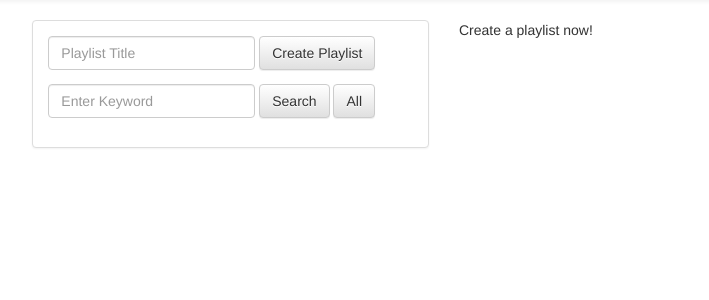
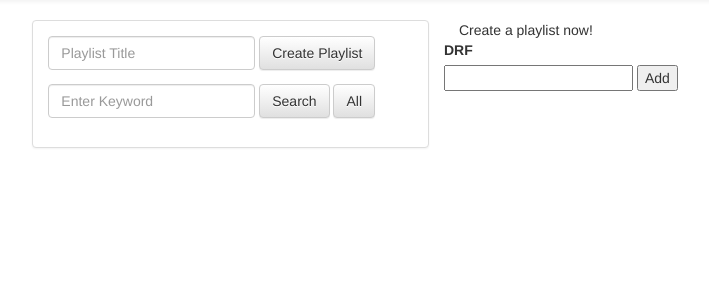
Before and after one commit to goody153/music, a Django app: page /music/ in a window 1280 px wide. Shown: the part 62-362 px from the top of the page, without its empty margins (196-905 px from the left). Run offline with Django 3.2, Linux system fonts and the light colour scheme; the visitor is signed in with stand-in values (Sample User, id 1); data that the repository does not hold is empty; some libraries are stand-ins or nearby versions.

Commit message:
applying ajax to the add playlist(testing)

```diff
--- a/assets/js/playlist.js
+++ b/assets/js/playlist.js
@@ -78,3 +78,16 @@
       song_ids.pop();
     });
   });
+
+  $(document).on('submit', '#add_playlist', function(event){
+    event.preventDefault();
+    $.ajax({
+      type: 'post',
+      url: $(this).attr('action-url'),
+      data: $(this).serialize()
+    }).done(function(response){
+      console.log(response);
+    }).fail(function(response){
+      console.log(response.responseText);
+    });
+  });
--- a/playlist/api.py
+++ b/playlist/api.py
@@ -3,6 +3,8 @@ from playlist.serializers import PlaylistSerializer
 from django.shortcuts import get_object_or_404
 from rest_framework import viewsets
 from rest_framework.response import Response
+from django.http import Http404, JsonResponse
+from rest_framework import status
 
 
 class PlaylistViewSet(viewsets.ViewSet):
@@ -10,4 +12,6 @@ class PlaylistViewSet(viewsets.ViewSet):
     """
     def add_playlist(self, request):
         serializer = PlaylistSerializer(data=self.request.data)
-        import pdb;pdb.set_trace()
+        if serializer.is_valid():
+            return Response(serializer.data)
+        return Response(serializer.errors, status=status.HTTP_400_BAD_REQUEST)
--- a/playlist/urls.py
+++ b/playlist/urls.py
@@ -24,5 +24,5 @@ urlpatterns = [
     url(r'^playlist/playlistsearch/$', SearchedPlaylist.as_view(), name='search_playlist'),
     url(r'^playlist/search/add/$', AddToPlaylistFromYoutube.as_view(), name='add_youtube_search'),
     # DRF API
-    url(r'^api/playlist$', PlaylistViewSet.as_view({'post': 'add_playlist'}), name='add_song')
+    url(r'^api/playlist$', PlaylistViewSet.as_view({'post': 'add_playlist'}), name='add_playlist')
 ]
--- a/templates/playlist/playlists.html
+++ b/templates/playlist/playlists.html
@@ -56,4 +56,13 @@
 <div class="col-md-2">
 </div>
 
+<br>
+<label>DRF</label>
+<form method="post" action-url="{% url 'add_playlist' %}" id="add_playlist">
+  {% csrf_token %}
+  <input type="text" name="title">
+  <button type="submit">Add</button>
+</form>
+
+
 {% endblock %}
```
